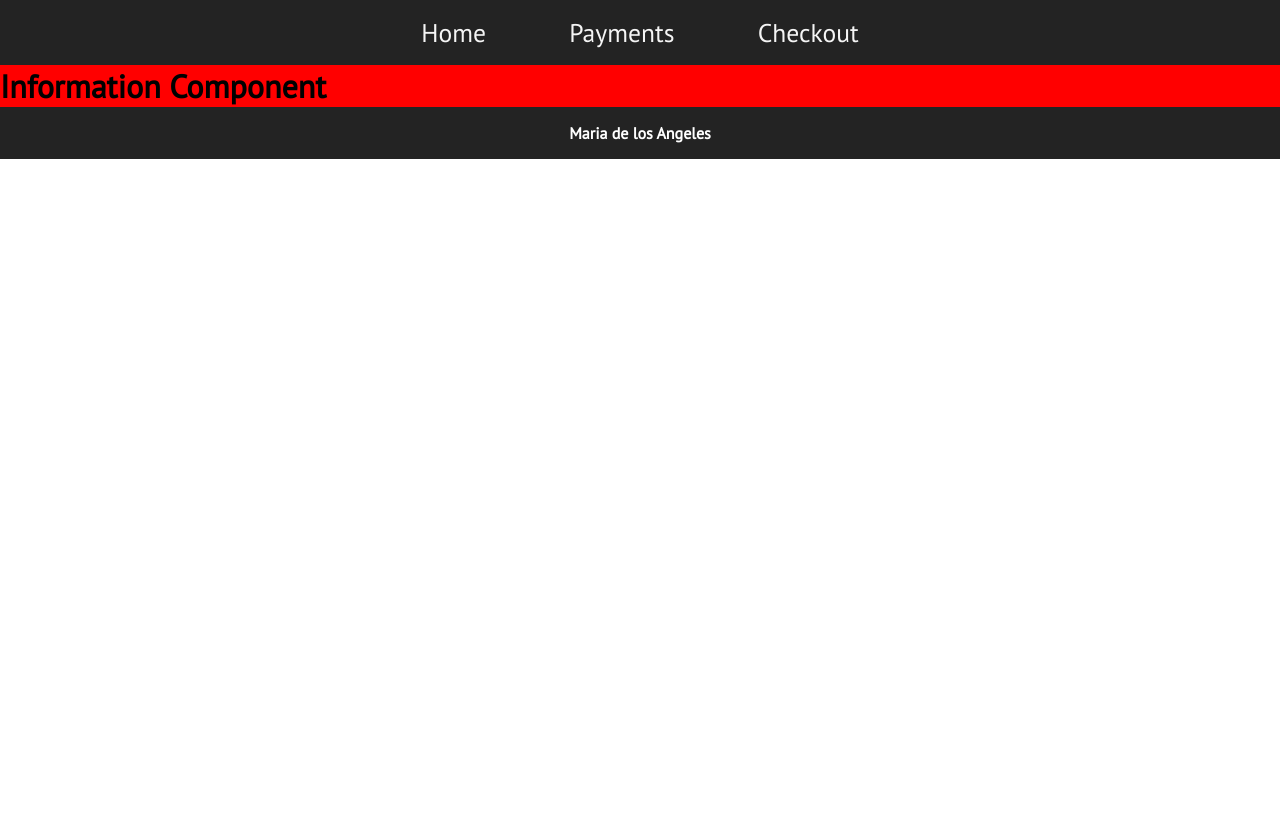
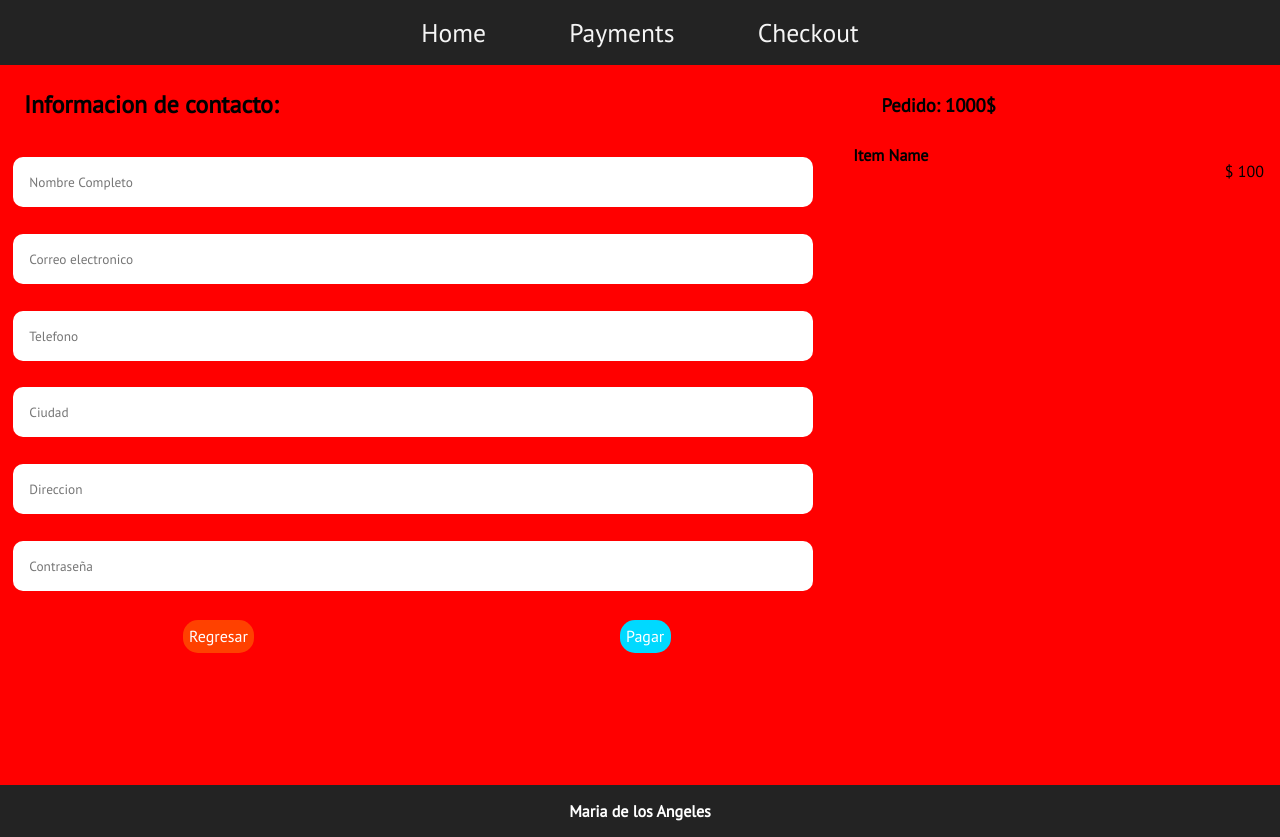
Before and after one commit to maria29852164/react-store, a React app: page /checkout/information in a window 1280 px wide. Before the commit the page ends 800 px from the top, so only its background shows below. Built offline with nearby package versions, Linux system fonts and the light colour scheme.

Commit message:
maquetacion de checkout

```diff
--- a/public/index.html
+++ b/public/index.html
@@ -6,6 +6,11 @@
           content="width=device-width, user-scalable=no, initial-scale=1.0, maximum-scale=1.0, minimum-scale=1.0">
     <meta http-equiv="X-UA-Compatible" content="ie=edge">
     <title>React</title>
+    <style>
+        body{
+            background-color: #dadada;
+        }
+    </style>
 </head>
 <body>
 
--- a/src/components/checkout/checkout.jsx
+++ b/src/components/checkout/checkout.jsx
@@ -1,6 +1,27 @@
 import React from "react";
+import './checkout.scss'
 export const Checkout = ()=> {
     return (
-      <h1>Checkout Component</h1>
+        <div className='container'>
+            <div className='checkout'>
+                <div className="checkout-content">
+                    <h1>Lista de pedidos</h1>
+                    <div className="checkout-item">
+                        <div className="checkout-element">
+                            <h4>Item product</h4>
+                            <span>$100</span>
+                            <button type='button'>Remove order</button>
+
+                        </div>
+                    </div>
+
+                </div>
+                <div className="checkout-sidebar">
+                    <h3>Total: 400$</h3>
+                    <button type='button'>Buy order</button>
+                </div>
+            </div>
+        </div>
+
     );
 }
--- a/src/components/checkout/checkout.scss
+++ b/src/components/checkout/checkout.scss
@@ -0,0 +1,75 @@
+.container{
+
+  button{
+    display: inline-block;
+    border:none;
+
+    color:white;
+    padding:0 5px 0 5px ;
+    border-radius: 10px;
+  }
+   min-height: 90vh;
+  .checkout{
+    border-radius: 7px;
+
+    padding: 2rem;
+
+
+
+    background-color: #024c69;
+    color:white;
+    margin:2rem;
+
+
+    position: relative;
+    width: 50%;
+    left:25%;
+    right: 25%;
+
+
+    display: inline-flex;
+    justify-content: center;
+    .checkout-content{
+      margin-left:1em;
+      margin-right: 1em;
+      display:flex;
+      flex-direction: column;
+
+      h1{
+        text-align: left;
+        padding:0 2rem 2rem 2rem;
+        font-size:1.5em;
+      }
+      .checkout-item{
+
+        .checkout-element{
+          display: flex;
+
+          flex-wrap: wrap;
+
+          justify-content: space-between;
+
+          button{
+            background-color: rgba(255, 125, 0, 0.6);
+
+          }
+
+        }
+      }
+
+
+
+    }
+
+    .checkout-sidebar{
+      margin-left:1em;
+      margin-right: 1em;
+
+      padding: 0.3em;
+      button{
+        background-color: #00d9ff;
+      }
+
+    }
+  }
+}
--- a/src/components/information/information.jsx
+++ b/src/components/information/information.jsx
@@ -1,6 +1,45 @@
 import React from "react";
+import './information.scss'
 export const Information = ()=> {
     return (
-        <h1>Information Component</h1>
+        <div className='information'>
+           <div className="information-content">
+               <div className="information-head">
+                   <h2>Informacion de contacto:</h2>
+               </div>
+               <div className="information-form">
+                   <form action="">
+                       <input type="text" placeholder='Nombre Completo' name='name'/>
+
+                       <input type="email" placeholder='Correo electronico' name='email'/>
+
+                       <input type="text" placeholder='Telefono' name='phone'/>
+                       <input type="text" placeholder='Ciudad' name='city'/>
+
+                       <input type="text" placeholder='Direccion' name='address'/>
+                       <input type="password" placeholder='Contraseña' name='password'/>
+
+                   </form>
+               </div>
+               <div className="custom-action">
+                   <div className="information-back">
+                       <span> Regresar</span>
+                   </div>
+                   <div className="information-next">
+                       <span> Pagar </span>
+                   </div>
+               </div>
+
+           </div>
+            <div className="information-sidebar">
+                <h3>Pedido: 1000$</h3>
+                <div className="information-item">
+                    <div className="information-element">
+                        <h4>Item Name</h4>
+                        <span>$ 100</span>
+                    </div>
+                </div>
+            </div>
+        </div>
     );
 }
--- a/src/components/information/information.scss
+++ b/src/components/information/information.scss
@@ -0,0 +1,76 @@
+.information{
+  min-height: 90vh;
+  display: grid;
+  grid-template-columns: 2fr 1fr;
+
+  .information-content{
+
+    .information-head{
+
+
+      h2{
+        padding: 1em;
+        text-align: left;
+
+      }
+    }
+    .information-form{
+      form{
+        display: flex;
+        flex-flow: column nowrap;
+        input{
+          border:none;
+          outline-color: #00d9ff;
+          width: 90%;
+          padding: 1rem;
+          border-radius: 10px;
+          margin:1em;
+        }
+
+      }
+
+    }
+    .custom-action{
+      display: flex;
+       justify-content: space-around;
+
+      .information-back{
+        display: inline-block;
+        background-color: #ff4100;
+        color:white;
+        padding: 0.4rem;
+        border-radius: 15px;
+        margin-top:1rem;
+
+      }
+      .information-next{
+        background-color: #00d9ff;
+        color:white;
+        display: inline-block;
+        padding: 0.4rem;
+        border-radius: 15px;
+        margin-top:1rem;
+
+
+      }
+    }
+  }
+
+  .information-sidebar{
+    h3{
+      padding: 1.5em;
+      text-align: left;
+    }
+    .information-item{
+      .information-element{
+        display: flex;
+        justify-content: space-between;
+        span{
+          padding: 1rem;
+        }
+      }
+    }
+
+  }
+
+}
--- a/src/components/product/product.jsx
+++ b/src/components/product/product.jsx
@@ -1,9 +1,10 @@
 import {productPropType} from '../../propTypes/product.type'
-import React from 'react';
+import React, {Fragment} from 'react';
 import './product.scss'
 export const Product= ({product})=> {
 
     return (
+        <Fragment>
             <div className='card'>
                 <div className="card-title">
                     <img className='card-image' src={product.image} alt=""/>
@@ -12,12 +13,16 @@ export const Product= ({product})=> {
                 <div className="card-body">
                     <p>$ {product.price}</p>
                     <p>{product.description}</p>
-           </div>
-           <div className="btn">
                     <button className='btn-product'>Comprar</button>
 
                 </div>
+
+
+
             </div>
+
+        </Fragment>
+
     );
 
 }
--- a/src/components/product/product.scss
+++ b/src/components/product/product.scss
@@ -7,6 +7,7 @@
   .card-title{
     .card-image{
       width: 100%;
+      height: 30vh;
     }
   }
   .card-title{
@@ -23,11 +24,10 @@
       padding: 10px;
     }
   }
-  .btn{
-    text-align: center;
-    margin-bottom:1rem;
-  }
+
   .btn-product{
+    width: 100%;
+
     background-color: #232323;
     color:white;
     border:none;
```
Lines whose indentation alone changed are shown as unchanged.
